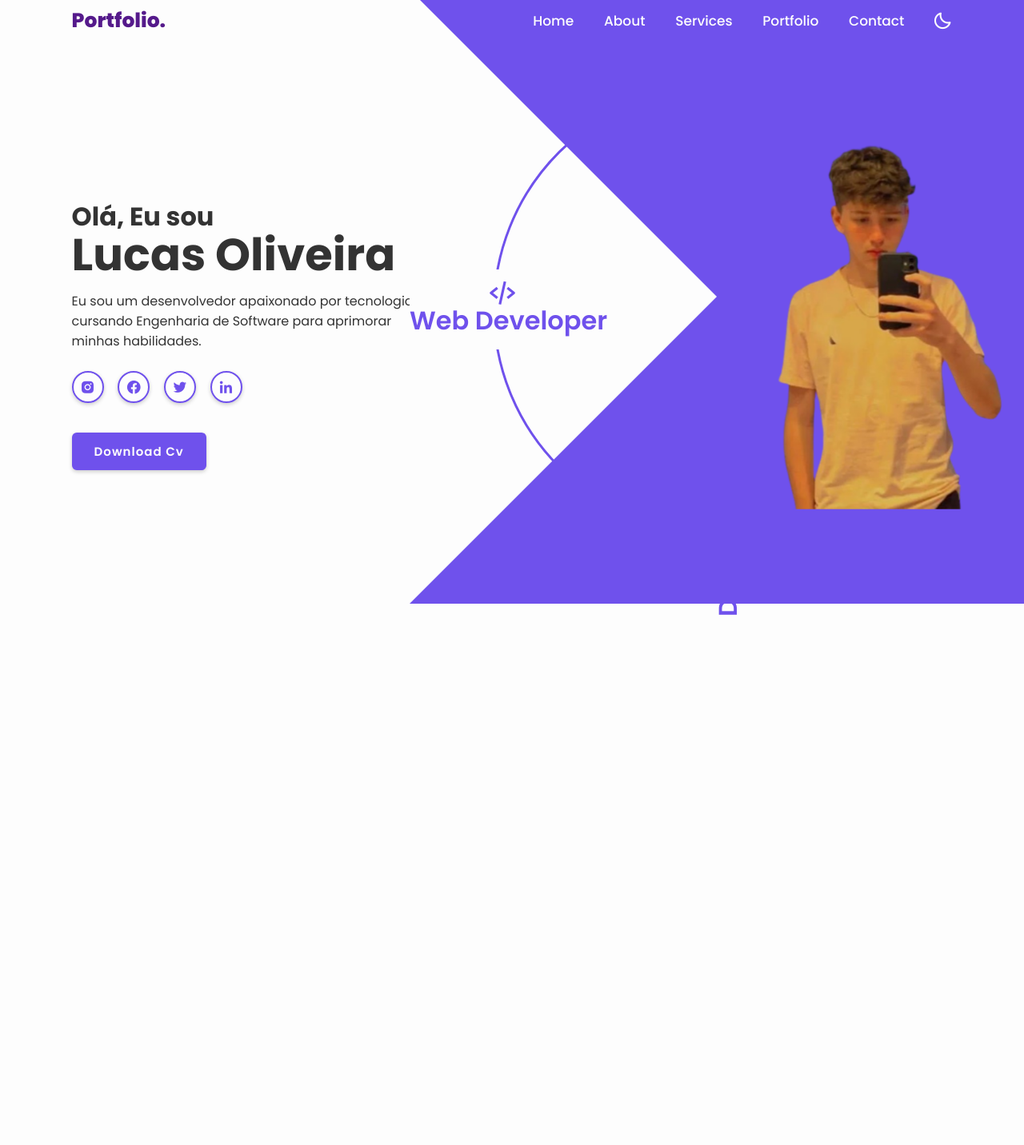
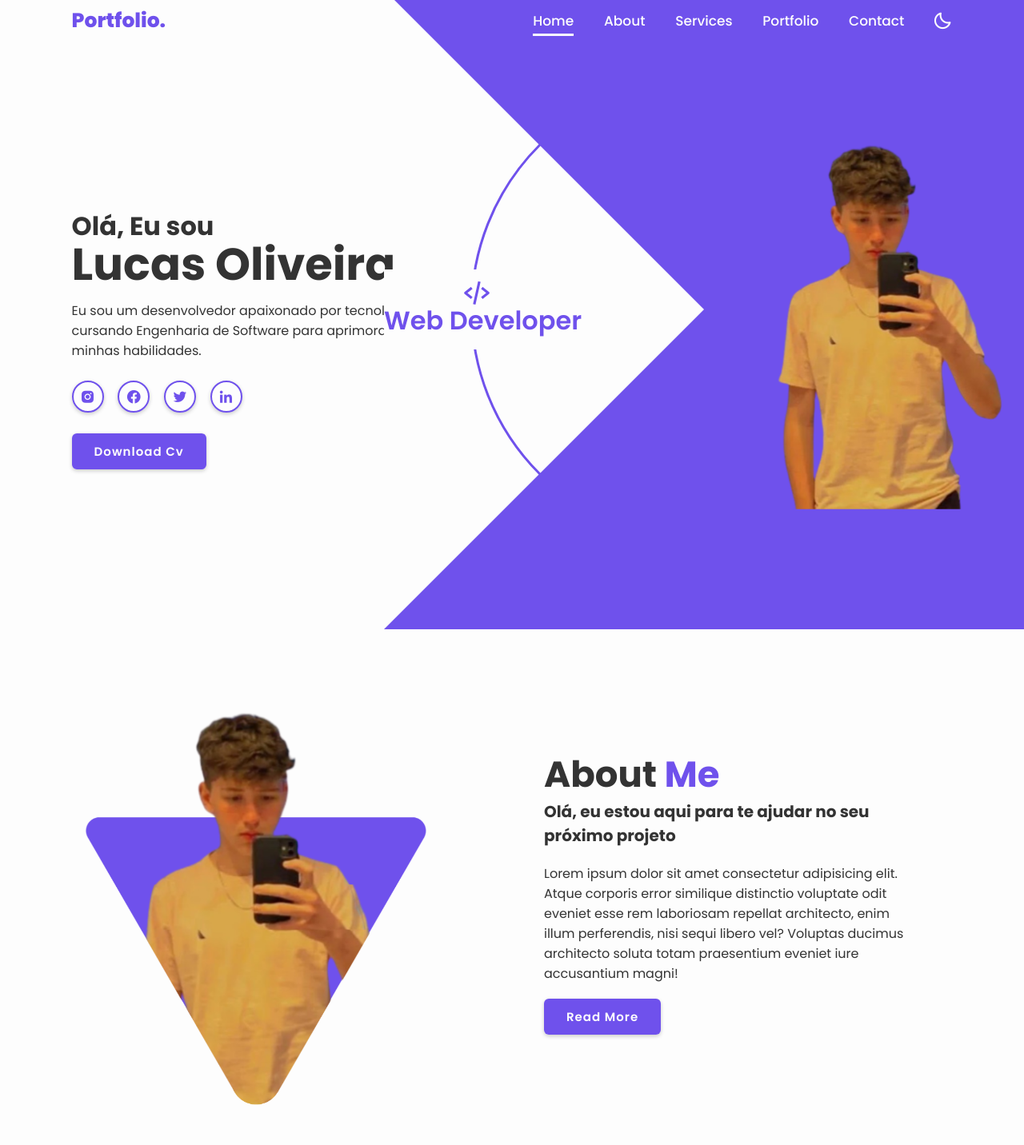
Before and after one commit to oliveeiralucas/personalPortfolio, a plain HTML site: page Portfólio v.5/Assets/index.html in a window 1280 px wide. Shown: the part 13-1445 px from the top of the page at 80% size. Before the commit the page ends 800 px from the top, so only its background shows below. Drawn offline with nearby package versions, Linux system fonts and the light colour scheme.

Commit message:
subindo alterações dia 11/04 (dark mode, about e menu sticky)

```diff
--- a/Portfólio v.5/Assets/index.html
+++ b/Portfólio v.5/Assets/index.html
@@ -45,7 +45,7 @@
             <a href="#"><i class='bx bxl-linkedin'></i></a>
         </div>
         <div class="downloadCv">
-            <a href=""><button>Download Cv</button></a>
+            <a href="">Download Cv</a>
         </div>
     </div>
 
@@ -76,6 +76,26 @@
         </div>
     </section>
 
+    <!-- About Me Section  -->
+    <section class="about" id="about">
+        <div class="aboutImage">
+            <img src="/Portfólio v.5/Design/aboutMeImage.png" alt="imagem com triangulo">
+        </div>
+        <div class="aboutContent">
+            <h2>About <span>Me</span></h2>
+            <h3>Olá, eu estou aqui para te ajudar no seu próximo projeto</h3>
+            <p>Lorem ipsum dolor sit amet consectetur adipisicing elit. Atque corporis error
+                similique distinctio voluptate odit eveniet esse rem
+                laboriosam repellat architecto, enim illum perferendis,
+                nisi sequi libero vel? Voluptas ducimus architecto soluta
+                totam praesentium eveniet iure accusantium magni!
+            </p>
+            <div class="downloadCv">
+                <a href="">Read More</a>
+            </div>
+        </div>
+    </section>
+
 
     <script src="script.js"></script>
 </body>
--- a/Portfólio v.5/Assets/script.js
+++ b/Portfólio v.5/Assets/script.js
@@ -1,24 +1,32 @@
 
-//Botão Dark Mode
+//Dark theme
 const botaoDarkMode = document.querySelector('#darkMode-icon'); //define o botão do darkMode
 
 function changeBackground() {
-  const myBody = document.querySelector('body');
-  const cssStyle = getComputedStyle(document.documentElement);
-    myBody.style.backgroundColor = cssStyle.getPropertyValue('--bg-color-dark-mode'); //usa a propriedade getProperty Value para pegar o valor da var
-
+  document.documentElement.style.setProperty('--bg-color', '#0d051c');
+  //usa a propriedade getProperty Value para pegar o valor da var
   const darkModeIcon = document.querySelector('#darkMode-icon');
 
   if (darkModeIcon.classList.contains('bx-sun')) {
         darkModeIcon.classList.remove('bx-sun');
         darkModeIcon.classList.add('bx-moon');
-        myBody.style.backgroundColor = cssStyle.getPropertyValue('--bg-color');
-  }
+        document.documentElement.style.setProperty('--bg-color', '#fdfdfd');
+        document.documentElement.style.setProperty('--text-color', '#333');
+      }
 
   else {
         darkModeIcon.classList.remove('bx-moon');
         darkModeIcon.classList.add('bx-sun');
+        document.documentElement.style.setProperty('--bg-color', '#0d051c');
+        document.documentElement.style.setProperty('--text-color', '#fdfdfd');
   }
 }
 
 botaoDarkMode.addEventListener('click', changeBackground);
+
+
+//navbar sticky
+window.onscroll = () => {
+  let header = document.querySelector('header');
+  header.classList.toggle('sticky', window.scrollY > 100);
+};
--- a/Portfólio v.5/Assets/style.css
+++ b/Portfólio v.5/Assets/style.css
@@ -40,17 +40,36 @@ body{
     z-index: 100;
     align-items: center;
     background-color: transparent;
+    transition: .5s;
 }
+
+header.sticky{
+    background: var(--bg-color);
+    box-shadow: 0 .1rem 1rem var(--shadow-color);
+}
+
+header.sticky nav a{
+    color: var(--text-color);
+}
+
+header.sticky nav a.active{
+    border-bottom: 3.2px solid var(--main-color);
+}
+
+header.sticky #darkMode-icon{
+    color: var(--text-color);
+}
+
 
 .logo{
     font-weight: 800;
     font-size: 2.5rem;
-    color: var(--main-color);
     margin-right: auto;
 }
 
 .logo a{
     cursor: default;
+    color: var(--main-color);
 }
 
 nav a{
@@ -63,7 +82,7 @@ nav a{
 
 nav a.active{
     text-decoration: none;
-    border-bottom: 3.2px solid var(--main-color);
+    border-bottom: 3.2px solid var(--white-color);
 }
 
 #darkMode-icon{
@@ -121,7 +140,7 @@ section.home{
     color: var(--white-color);
 }
 
-.downloadCv a button{
+.downloadCv a{
     padding: 1.2rem 2.8rem;
     background-color: var(--main-color);
     color: var(--white-color);
@@ -133,7 +152,7 @@ section.home{
     transition: .5s ease;
 }
 
-.downloadCv a button:hover{
+.downloadCv a:hover{
     cursor: pointer;
     background-color: var(--white-color);
     color: var(--main-color);
@@ -145,7 +164,7 @@ section.home{
     top: 50%;
     right: 0;
     transform: translateY(-50%);
-    width: 768px;
+    width: 100vh;
     height: 100vh;
     overflow: hidden;
     pointer-events: none;
@@ -155,7 +174,7 @@ section.home{
     position: absolute;
     top: 0;
     right: 0;
-    width: 768px;
+    width: 100vh;
     height: 100vh;
     border-radius: 50%;
     display: flex;
@@ -187,7 +206,6 @@ section.home{
 
 .Profissional i{
     font-size: 3.8rem;
-
 }
 
 .Profissional h3{
@@ -197,8 +215,8 @@ section.home{
 }
 
 .imageProfissionalBox .circle{
-    width: 560px;
-    height: 560px;
+    width: calc(100vh * 0.72916);
+    height: calc(100vh * 0.72916);
     border: 3px solid var(--main-color);
     border-radius: 50%;
 }
@@ -209,10 +227,10 @@ section.home{
     right: 0;
     width: 0;
     height: 0;
-    border-top: 384px solid var(--main-color);
-    border-left: 384px solid transparent;
-    border-right: 384px solid var(--main-color);
-    border-bottom: 384px solid var(--main-color);
+    border-top: calc(100vh/2) solid var(--main-color);
+    border-left: calc(100vh/2) solid transparent;
+    border-right: calc(100vh/2) solid var(--main-color);
+    border-bottom: calc(100vh/2) solid var(--main-color);
 }
 
 .homeImg img{
@@ -222,3 +240,35 @@ section.home{
     pointer-events: none;
     transform: translateY(-30%) translateX(20%);
 }
+
+.about{
+    display: flex;
+    justify-content: center;
+    align-items: center;
+    gap: 4rem;
+    margin-right: 13rem;
+}
+
+.aboutImage img{
+    width: 50vw;
+}
+
+.aboutContent span{
+    color: #6f51ec;
+}
+
+.aboutContent h2{
+    font-size: 4.5rem;
+    text-align: center;
+    text-align: left;
+    line-height: 1.4;
+}
+
+.aboutContent h3{
+    font-size: 2rem;
+}
+
+.aboutContent p{
+    font-size: 1.6rem;
+    margin: 2rem 0 3rem;
+}
```
Also changed, not shown: Portfólio v.5/Design/aboutMeImage.png (added).
